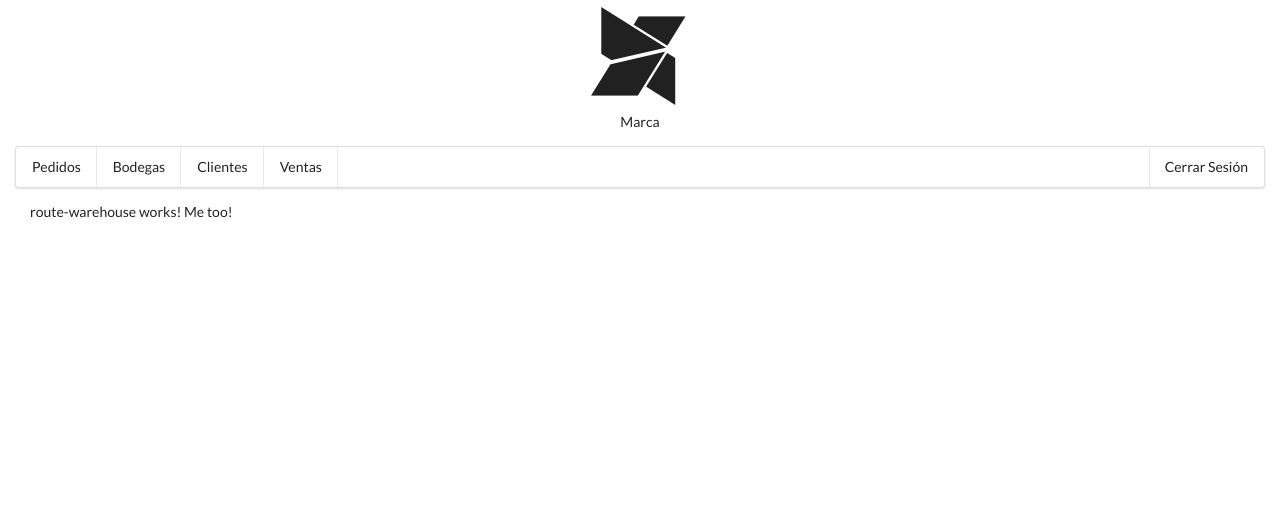
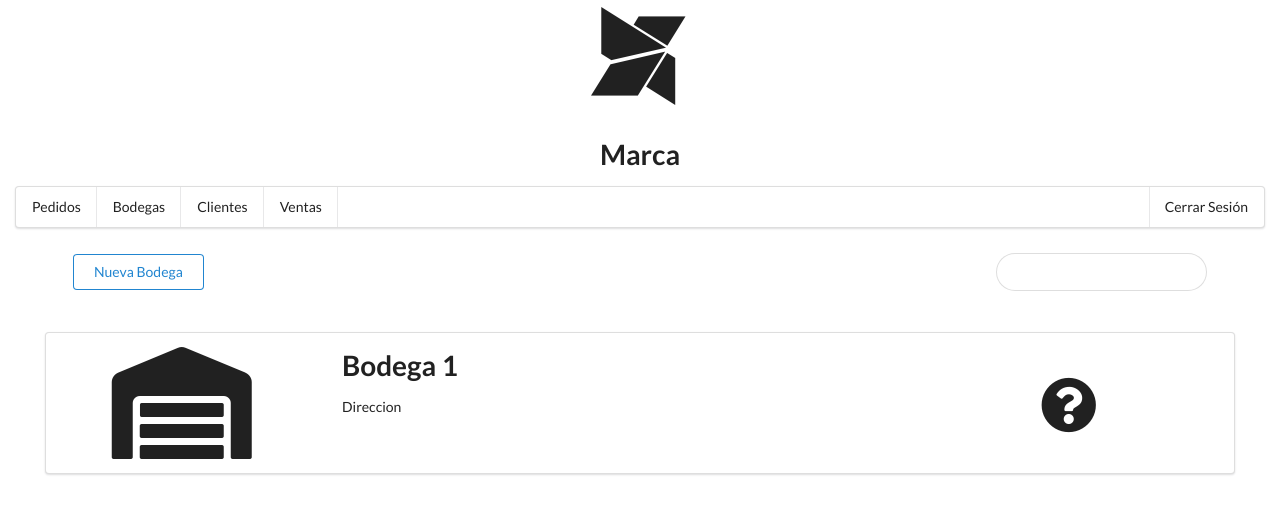
Before and after one commit to 2019-a-gr2-tecnologiaswebjavascript/Proyecto-Betancourt-Murillo, an Angular app in the folder web-store-frontend/: page /homeAdmin/warehouse in a window 1280 px wide. Shown: the top 514 px of the page. Built offline with nearby package versions, Linux system fonts and the light colour scheme.

Commit message:
Pantalla de bodegas

```diff
--- a/web-store-frontend/src/app/routes/route-main-admin/route-main-admin.component.html
+++ b/web-store-frontend/src/app/routes/route-main-admin/route-main-admin.component.html
@@ -1,7 +1,7 @@
 <div class="ui fluid container">
     <div class="ui center aligned container">
         <i class="massive modx icon"></i>
-        <p>Marca</p>
+        <h1 class="ui header">Marca</h1>
     </div>
     <div class="ui stackable menu">
         <a class="item" [routerLink]="['/homeAdmin','acqOrders']">Pedidos</a>
--- a/web-store-frontend/src/app/routes/route-warehouse/route-warehouse.component.css
+++ b/web-store-frontend/src/app/routes/route-warehouse/route-warehouse.component.css
@@ -0,0 +1,8 @@
+#content {
+    margin-top: 30px;
+}
+
+#spacing {
+    margin-top: 30px;
+    margin-bottom: 30px;
+}
--- a/web-store-frontend/src/app/routes/route-warehouse/route-warehouse.component.html
+++ b/web-store-frontend/src/app/routes/route-warehouse/route-warehouse.component.html
@@ -1,3 +1,34 @@
-<p>
-  route-warehouse works! Me too!
-</p>
+<div class="ui fluid container">
+    <div class="ui fluid container">
+        <div class="ui secondary menu">
+            <a class="item">
+                <button class="ui primary basic button">Nueva Bodega</button>
+            </a>
+            <div class="right menu">
+                <a class="item">
+                    <div class="ui search">
+                        <input class="prompt" type="text">
+                        <div class="results"></div>
+                    </div>
+                </a>
+            </div>
+        </div>
+    </div>
+
+    <div class="ui fluid container segment" id="spacing">
+        <div class="ui grid">
+            <div class="row">
+                <div class="four wide column" align="center">
+                    <i class="massive warehouse icon"></i>
+                </div>
+                <div class="eight wide column">
+                    <h1>Bodega 1</h1>
+                    <p>Direccion</p>
+                </div>
+                <div align="center" class="four wide column">
+                    <i class="huge question circle icon" id="content"></i>
+                </div>
+            </div>
+        </div>
+    </div>
+</div>
```
